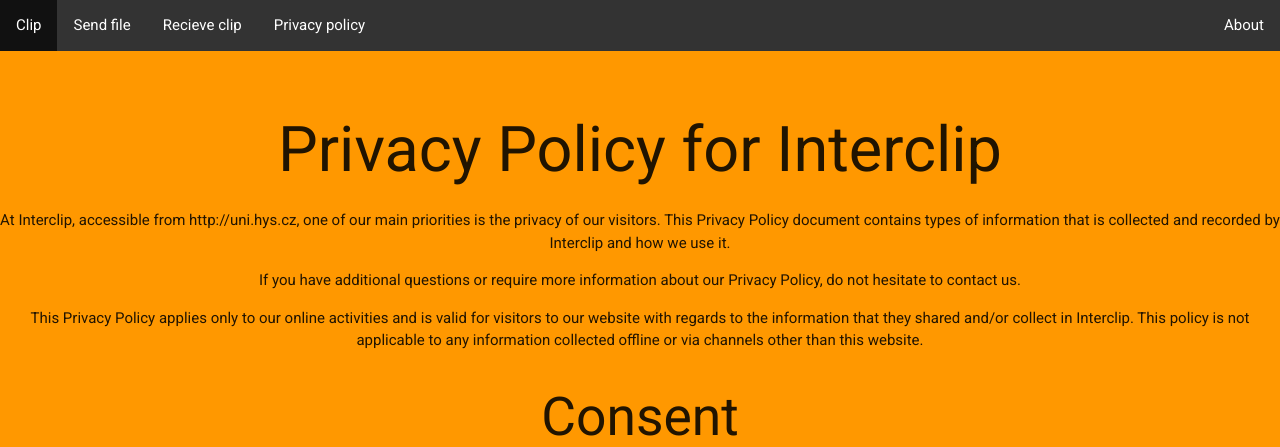
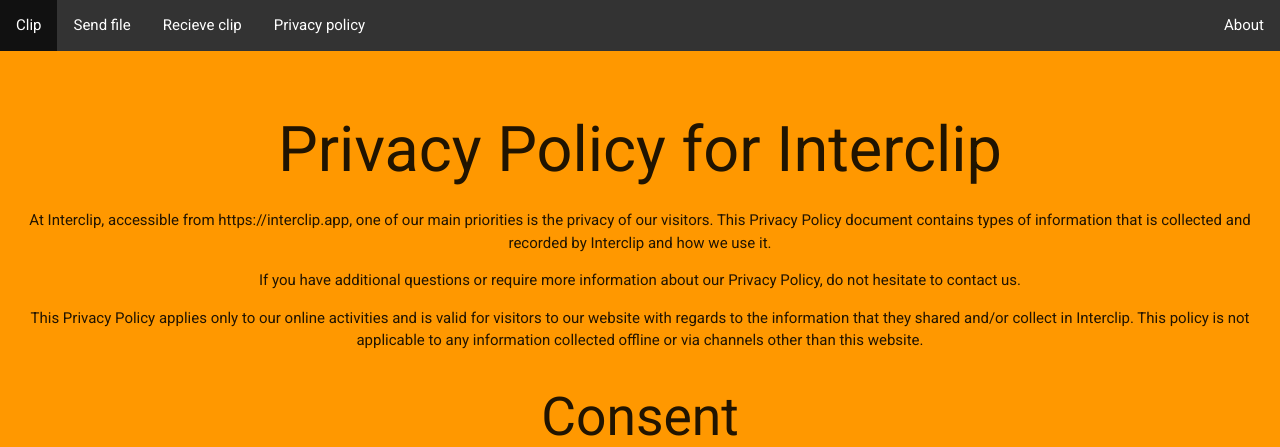
Before and after one commit to interclip/interclip, a PHP site: page /privacy in a window 1280 px wide. Shown: the top 447 px of the page. Run offline with PHP 8.4, Linux system fonts and the light colour scheme.

Commit message:
update URL

```diff
--- a/privacy.php
+++ b/privacy.php
@@ -23,7 +23,7 @@
     <div class="center">
         <h1>Privacy Policy for Interclip</h1>
 
-        <p>At Interclip, accessible from http://uni.hys.cz, one of our main priorities is the privacy of our visitors. This Privacy Policy document contains types of information that is collected and recorded by Interclip and how we use it.</p>
+        <p>At Interclip, accessible from https://interclip.app, one of our main priorities is the privacy of our visitors. This Privacy Policy document contains types of information that is collected and recorded by Interclip and how we use it.</p>
 
         <p>If you have additional questions or require more information about our Privacy Policy, do not hesitate to contact us.</p>
 
```
